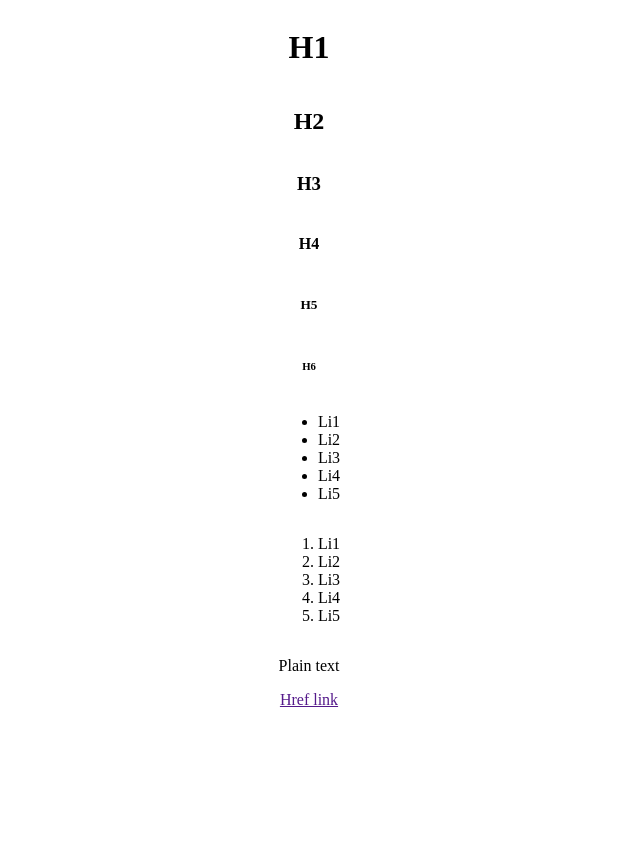
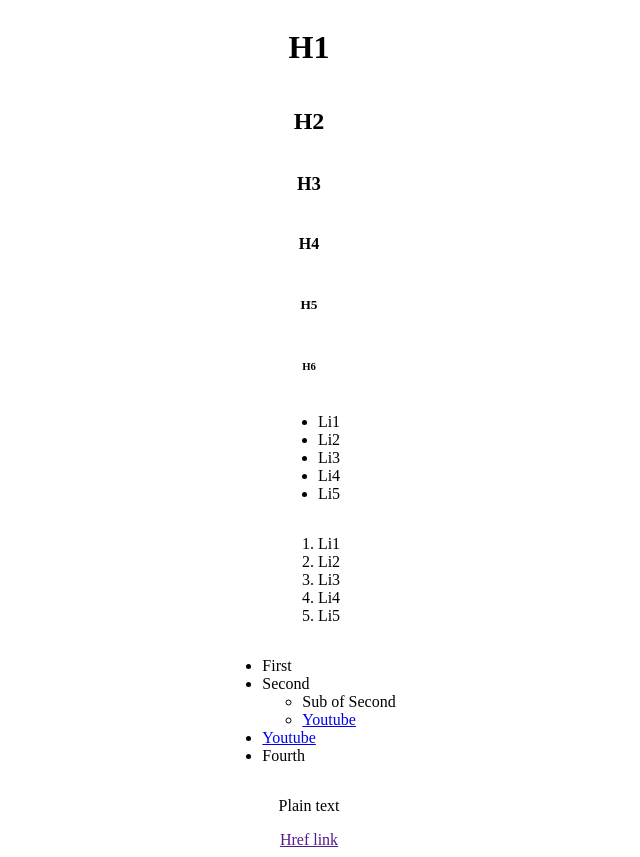
Before and after one commit to jasiukiewicztymon/CMBrowser, a plain HTML site: page index.html in a window 1280 px wide. Shown: the whole page, without its empty margins (331-971 px from the left). Before the commit the page ends 800 px from the top, so only its background shows below. Drawn offline with Linux system fonts and the light colour scheme.

Commit message:
Update index.html

```diff
--- a/index.html
+++ b/index.html
@@ -38,6 +38,17 @@
             <li>Li4</li>
             <li>Li5</li>
         </ol>
+        <ul>
+            <li>First</li>
+            <li>Second
+            <ul>
+             <li>Sub of Second</li>
+             <li><a href="https://youtube.com">Youtube</a></li>
+            </ul>
+            </li>
+            <li><a href="https://youtube.com">Youtube</a></li>
+            <li>Fourth</li>
+           </ul>
     </div>
     <div>
         <p>Plain text</p>
```
